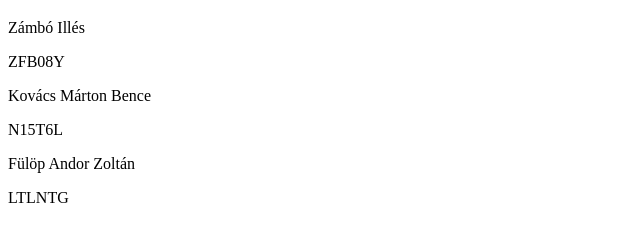
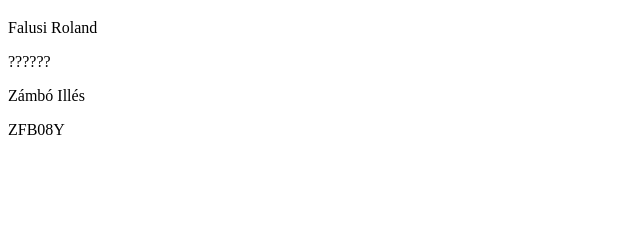
Before and after one commit to zamboilles21/Web-programoz-s-1-El-ad-s-H-zi-feladat, a plain HTML site: page index.html in a window 1280 px wide. Shown: the part 213-454 px from the top of the page, without its empty margins (0-640 px from the left). Drawn offline with Linux system fonts and the light colour scheme.

Commit message:
footer javítás

```diff
--- a/index.html
+++ b/index.html
@@ -20,18 +20,13 @@
     <footer>
         <h1>Szerzők</h1>
         <div class="creator-container">
+            <p class="creator-name">Falusi Roland</p>
+            <p class="creator-code">??????</p>
+        </div>
+       <div>
             <p class="creator-name">Zámbó Illés</p>
             <p class="creator-code">ZFB08Y</p>
         </div>
-        <div class="creator-container">
-            <p class="creator-name">Kovács Márton Bence</p>
-            <p class="creator-code">N15T6L</p>
-        </div>
-        <div class="creator-container">
-            <p class="creator-name">Fülöp Andor Zoltán</p>
-            <p class="creator-code">LTLNTG</p>
-        </div>
-    </footer>
 </body>
 
 </html>
```
